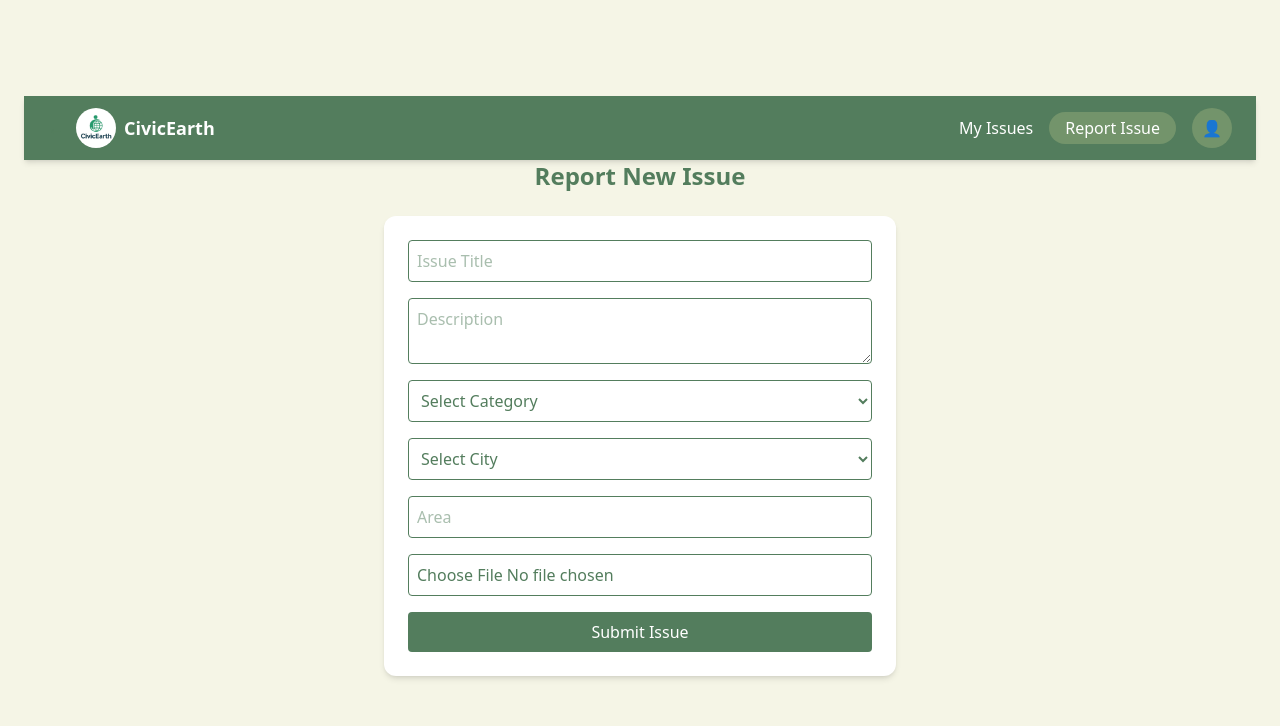
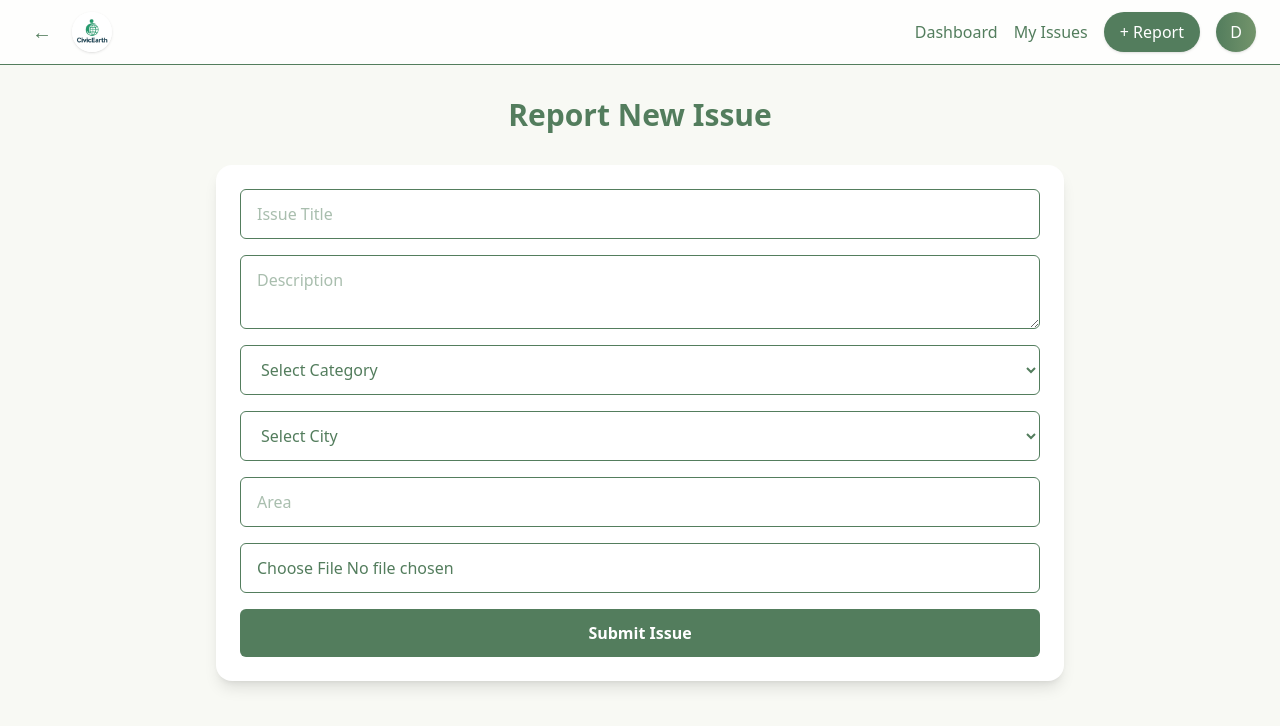
Before and after one commit to Aashish8591/CivicEarth-frontend, a React (Vite) app: page /report-issue in a window 1280 px wide. Shown: the top 726 px of the page. Built offline with nearby package versions, Linux system fonts and the light colour scheme; no server answers.

Commit message:
upadate user complete

```diff
--- a/src/App.jsx
+++ b/src/App.jsx
@@ -21,7 +21,6 @@ const App = () => {
         <Route path="/authority-dashboard" element={<AuthorityDashboard />} />
         <Route path="/my-issues" element={<MyIssues />} />
         <Route path="/report-issue" element={<ReportIssue />} />
-
       </Routes>
     </>
   )
--- a/src/components/UserNavbar.jsx
+++ b/src/components/UserNavbar.jsx
@@ -3,63 +3,137 @@ import { useNavigate } from "react-router-dom";
 
 const UserNavbar = () => {
   const navigate = useNavigate();
+
   const [openProfile, setOpenProfile] = useState(false);
+  const [showProfileModal, setShowProfileModal] = useState(false);
+
+  const user = JSON.parse(localStorage.getItem("user")) || {
+    name: "Demo User",
+    email: "demo@gmail.com",
+    city: "Not set",
+  };
 
   return (
     <>
       {/* NAVBAR */}
-      <div className="bg-[#537D5D] shadow-md sticky top-0 z-50">
-        <div className="max-w-7xl mx-auto px-6 py-3 flex items-center justify-between">
+      <div className="w-full bg-white/80 backdrop-blur-md border-b sticky top-0 z-50">
+        <div className="w-full px-6 py-3 flex items-center justify-between">
 
           {/* LEFT */}
           <div className="flex items-center gap-3">
-            <button onClick={() => navigate(-1)}>←</button>
+            <button
+              onClick={() => navigate(-1)}
+              className="text-[#537D5D] text-xl font-bold hover:bg-gray-100 px-2 py-1 rounded"
+            >
+              ←
+            </button>
 
             <div
               onClick={() => navigate("/")}
               className="flex items-center gap-2 cursor-pointer"
             >
-              <img src="/logo.jpg" className="h-10 w-10 rounded-full" />
-              <span className="font-bold text-white text-lg">CivicEarth</span>
+              <img
+                src="/logo.jpg"
+                className="h-10 w-10 rounded-full shadow"
+                alt="logo"
+              />
             </div>
           </div>
 
           {/* RIGHT */}
-          <div className="flex items-center gap-4 text-white">
+          <div className="flex items-center gap-4">
+            <button
+              onClick={() => navigate("/dashboard")}
+              className="text-[#537D5D] font-medium hover:underline"
+            >
+              Dashboard
+            </button>
 
-            <button onClick={() => navigate("/my-issues")}>
+            <button
+              onClick={() => navigate("/my-issues")}
+              className="text-[#537D5D] font-medium hover:underline"
+            >
               My Issues
             </button>
 
             <button
               onClick={() => navigate("/report-issue")}
-              className="bg-[#73946B] px-4 py-1 rounded-full"
+              className="bg-[#537D5D] text-white px-4 py-2 rounded-full shadow hover:bg-[#73946B] transition"
             >
-              Report Issue
+              + Report
             </button>
 
+            {/* PROFILE */}
             <div
-              onClick={() => setOpenProfile(true)}
-              className="w-10 h-10 bg-[#73946B] rounded-full flex items-center justify-center cursor-pointer"
+              onClick={() => setOpenProfile(!openProfile)}
+              className="w-10 h-10 bg-gradient-to-r from-[#537D5D] to-[#73946B] text-white rounded-full flex items-center justify-center cursor-pointer shadow"
             >
-              👤
+              {user.name?.charAt(0).toUpperCase()}
             </div>
           </div>
         </div>
       </div>
 
-      {/* PROFILE MODAL */}
+      {/* DROPDOWN */}
       {openProfile && (
-        <div className="fixed inset-0 bg-black/30 flex items-center justify-center">
-          <div className="bg-white p-6 rounded-lg w-[350px]">
-            <h2 className="font-bold text-lg mb-4">Profile</h2>
+        <div className="absolute right-6 mt-2 w-64 bg-white shadow-lg rounded-xl p-4 z-50">
+          <div className="mb-3">
+            <h2 className="font-semibold text-[#537D5D]">{user.name}</h2>
+            <p className="text-sm text-gray-500">{user.email}</p>
+          </div>
+
+          <hr />
+
+          <div className="flex flex-col mt-3 gap-2">
+
+            {/* 🔥 VIEW PROFILE → OPEN MODAL */}
+            <button
+              onClick={() => {
+                setShowProfileModal(true);
+                setOpenProfile(false);
+              }}
+              className="text-left px-3 py-2 rounded hover:bg-gray-100"
+            >
+              View Profile
+            </button>
 
             <button
-              onClick={() => setOpenProfile(false)}
-              className="mt-4 border px-4 py-2 rounded"
+              onClick={() => {
+                localStorage.clear();
+                navigate("/login");
+              }}
+              className="text-left px-3 py-2 rounded text-red-500 hover:bg-red-50"
+            >
+              Logout
+            </button>
+          </div>
+        </div>
+      )}
+
+      {/* 🔥 PROFILE MODAL */}
+      {showProfileModal && (
+        <div className="fixed inset-0 bg-black/40 flex items-center justify-center z-50">
+
+          <div className="bg-white rounded-2xl shadow-lg w-[350px] p-6 text-center">
+
+            {/* Avatar */}
+            <div className="w-20 h-20 mx-auto bg-gradient-to-r from-[#537D5D] to-[#73946B] text-white flex items-center justify-center rounded-full text-2xl font-bold mb-4">
+              {user.name?.charAt(0)}
+            </div>
+
+            {/* Info */}
+            <h2 className="text-xl font-bold">{user.name}</h2>
+            <p className="text-gray-500">{user.email}</p>
+            <p className="text-sm mt-2">📍 {user.city || "Not set"}</p>
+
+            {/* Close */}
+            <button
+              onClick={() => setShowProfileModal(false)}
+              className="mt-6 w-full border py-2 rounded-md hover:bg-gray-100"
             >
               Close
             </button>
+
           </div>
         </div>
       )}
--- a/src/pages/ReportIssue.jsx
+++ b/src/pages/ReportIssue.jsx
@@ -2,16 +2,14 @@ import React, { useState, useEffect } from "react";
 import { useNavigate } from "react-router-dom";
 import UserNavbar from "../components/UserNavbar";
 
-
 const ReportIssue = () => {
-  // 🟢 States
   const [title, setTitle] = useState("");
   const [description, setDescription] = useState("");
   const [category, setCategory] = useState("");
   const [city, setCity] = useState("");
   const [area, setArea] = useState("");
   const [file, setFile] = useState(null);
-   const [time, setTime] = useState("");
+
   const navigate = useNavigate();
   const token = localStorage.getItem("token");
 
@@ -20,7 +18,7 @@ const ReportIssue = () => {
     longitude: ""
   });
 
-  // 📍 Get current location
+  // 📍 Get location
   useEffect(() => {
     navigator.geolocation.getCurrentPosition(
       (pos) => {
@@ -33,7 +31,7 @@ const ReportIssue = () => {
     );
   }, []);
 
-  // 🚀 Submit function
+  // 🚀 Submit
   const handleSubmit = async (e) => {
     e.preventDefault();
 
@@ -48,7 +46,7 @@ const ReportIssue = () => {
     formData.append("media", file);
 
     try {
-      const res = await fetch("http://localhost:5000/api/reports", {
+      await fetch("http://localhost:5000/api/reports", {
         method: "POST",
         headers: {
           Authorization: `Bearer ${token}`
@@ -56,19 +54,7 @@ const ReportIssue = () => {
         body: formData
       });
 
-      const data = await res.json();
-      console.log(data);
-
-      navigate("/dashboard", { state: { success: true } });
-
-      // reset form
-      setTitle("");
-      setDescription("");
-      setCategory("");
-      setCity("");
-      setArea("");
-      setFile(null);
-
+      navigate("/dashboard");
     } catch (error) {
       console.log(error);
       alert("Error submitting issue");
@@ -76,15 +62,23 @@ const ReportIssue = () => {
   };
 
   return (
-    <div className="min-h-screen bg-[#F5F5E6] text-[#537D5D] p-6 pt-24">
+    <div className="bg-[#F8F9F4] min-h-screen text-[#537D5D]">
+
+      {/* Navbar */}
       <UserNavbar />
-      <h1 className="text-2xl font-bold mb-6 text-center">
+
+      {/* CONTENT */}
+      <div className="max-w-4xl mx-auto px-6 mt-8">
+
+        {/* TITLE */}
+        <h1 className="text-3xl font-bold text-center mb-8">
           Report New Issue
         </h1>
 
+        {/* FORM CARD */}
         <form
           onSubmit={handleSubmit}
-        className="max-w-lg mx-auto bg-white p-6 rounded-xl shadow-md flex flex-col gap-4"
+          className="bg-white p-6 rounded-2xl shadow-lg flex flex-col gap-4"
         >
 
           {/* Title */}
@@ -93,7 +87,7 @@ const ReportIssue = () => {
             placeholder="Issue Title"
             value={title}
             onChange={(e) => setTitle(e.target.value)}
-          className="border p-2 rounded"
+            className="border px-4 py-3 rounded-md focus:ring-2 focus:ring-[#537D5D] outline-none"
             required
           />
 
@@ -102,7 +96,7 @@ const ReportIssue = () => {
             placeholder="Description"
             value={description}
             onChange={(e) => setDescription(e.target.value)}
-          className="border p-2 rounded"
+            className="border px-4 py-3 rounded-md focus:ring-2 focus:ring-[#537D5D] outline-none"
             required
           />
 
@@ -110,7 +104,7 @@ const ReportIssue = () => {
           <select
             value={category}
             onChange={(e) => setCategory(e.target.value)}
-          className="border p-2 rounded"
+            className="border px-4 py-3 rounded-md"
             required
           >
             <option value="">Select Category</option>
@@ -126,7 +120,7 @@ const ReportIssue = () => {
           <select
             value={city}
             onChange={(e) => setCity(e.target.value)}
-        className="border p-2 rounded"
+            className="border px-4 py-3 rounded-md"
             required
           >
             <option value="">Select City</option>
@@ -139,12 +133,13 @@ const ReportIssue = () => {
             <option value="shelu">Shelu</option>
             <option value="other">Other</option>
           </select>
+
           {city === "other" && (
             <input
               type="text"
               placeholder="Enter City"
               onChange={(e) => setCity(e.target.value)}
-        className="border p-2 rounded"
+              className="border px-4 py-3 rounded-md"
               required
             />
           )}
@@ -155,24 +150,26 @@ const ReportIssue = () => {
             placeholder="Area"
             value={area}
             onChange={(e) => setArea(e.target.value)}
-          className="border p-2 rounded"
+            className="border px-4 py-3 rounded-md"
             required
           />
 
-        {/* File Upload */}
+          {/* File */}
           <input
             type="file"
             onChange={(e) => setFile(e.target.files[0])}
-          className="border p-2 rounded"
+            className="border px-4 py-3 rounded-md"
             required
           />
 
           {/* Submit */}
-        <button className="bg-[#537D5D] text-white py-2 rounded hover:bg-[#73946B]">
+          <button className="bg-[#537D5D] text-white py-3 rounded-md hover:bg-[#73946B] transition font-semibold">
             Submit Issue
           </button>
 
         </form>
+
+      </div>
     </div>
   );
 };
```
Also changed, not shown: src/components/Login.jsx (+46 -5 lines), src/pages/MyIssues.jsx (+34 -20 lines), src/pages/UserDashboard.jsx (+21 -39 lines). Lines whose indentation alone changed are shown as unchanged.
